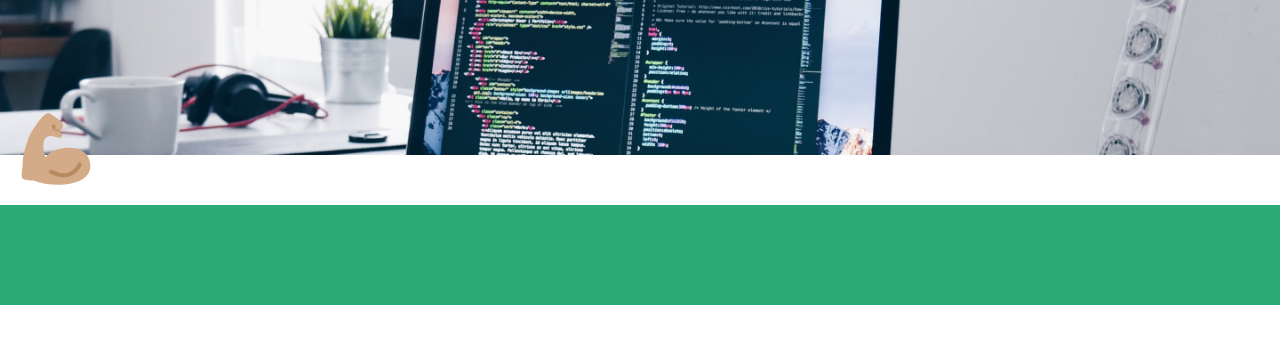
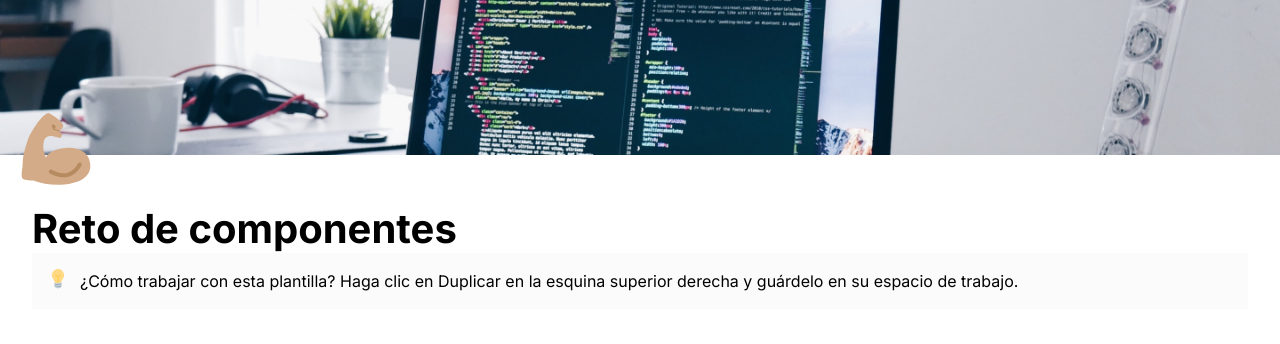
Before and after one commit to heraldofortuna/notas-componentes, a plain HTML site: page index.html in a window 1280 px wide. Drawn offline with Linux system fonts and the light colour scheme.

Commit message:
La sección de presentación fue creada

```diff
--- a/css/index.css
+++ b/css/index.css
@@ -1,4 +1,5 @@
 @import url("./header.css");
+@import url("./presentation.css");
 
 :root {
   --color-text: #37352f;
@@ -32,14 +33,15 @@
   --icons: #5F5D59;
 
   --font: "Inter", sans-serif;
-  --heading1: normal normal 700 30px / 36px --font;
-  --heading2: normal normal 700 24px / 31px --font;
-  --heading3: normal normal 700 20px / 26px --font;
-  --paragraph: normal normal 400 16px / 24px --font;
-  --paragraph-bold: normal normal 900 16px / 24px --font;
-  --quotes: normal normal 600 20px / 26px --font;
-  --tags: normal normal 400 14px / 18px --font;
-  --links: normal normal 400 16px / 24px --font;
+  --page-titles: normal normal 700 40px / 48px var(--font);
+  --heading1: normal normal 700 30px / 36px var(--font);
+  --heading2: normal normal 700 24px / 31px var(--font);
+  --heading3: normal normal 700 20px / 26px var(--font);
+  --paragraph: normal normal 400 16px / 24px var(--font);
+  --paragraph-bold: normal normal 900 16px / 24px var(--font);
+  --quotes: normal normal 600 20px / 26px var(--font);
+  --tags: normal normal 400 14px / 18px var(--font);
+  --links: normal normal 400 16px / 24px var(--font);
 }
 
 body {
@@ -53,9 +55,27 @@ body {
   box-sizing: border-box;
 }
 
-.main {
-  width: 100%;
-  height: 100px;
+.wrapper {
+  width: 95%;
+  margin: 0 auto;
+}
 
-  background-color: #2bac76;
+.page-titles {
+  font: var(--page-titles);
 }
+
+h1 {
+  font: var(--heading1);
+}
+
+h2 {
+  font: var(--heading2);
+}
+
+h3 {
+  font: var(--heading3);
+}
+
+p {
+  font: var(--paragraph);
+}
--- /dev/null
+++ b/css/presentation.css
@@ -0,0 +1,11 @@
+.presentation {
+  background-color: rgba(209, 209, 209, 0.1);
+  padding: 16px;
+}
+
+.presentation__container {
+  display: flex;
+  flex-direction: row;
+  align-items: flex-start;
+  gap: 12px;
+}
--- a/index.html
+++ b/index.html
@@ -22,6 +22,19 @@
       />
     </header>
 
-    <main class="main"></main>
+    <main class="main">
+      <div class="wrapper">
+        <h1 class="page-titles">Reto de componentes</h1>
+        <section class="presentation">
+          <div class="presentation__container">
+            <img src="./icons/electric-light.svg" alt="" srcset="" />
+            <p>
+              ¿Cómo trabajar con esta plantilla? Haga clic en Duplicar en la
+              esquina superior derecha y guárdelo en su espacio de trabajo.
+            </p>
+          </div>
+        </section>
+      </div>
+    </main>
   </body>
 </html>
```
Also changed, not shown: icons/electric-light.svg (added).
